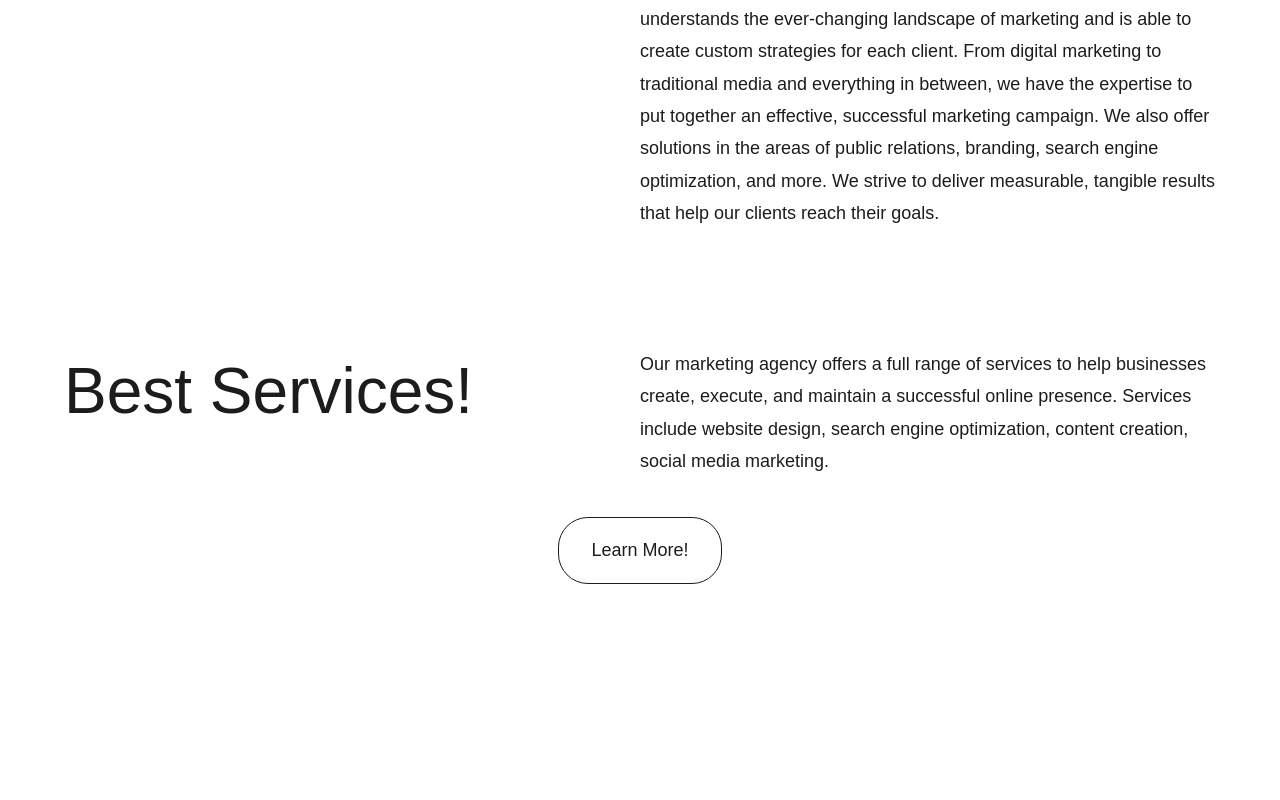
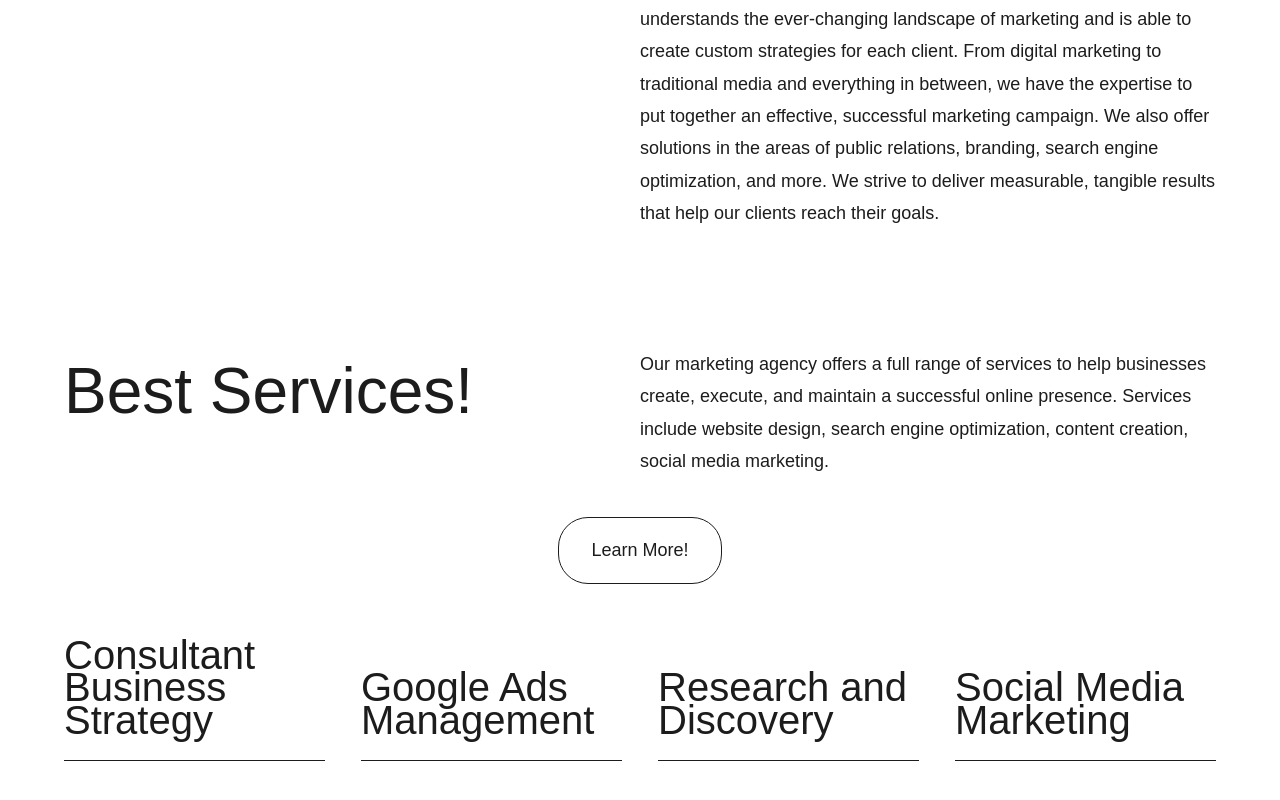
Before and after one commit to yamami-mohammed-monsif/Digital_Marketing_Agency, a React (Vite) app: page / in a window 1280 px wide. Shown: the part 1544-2344 px from the top of the page. Before the commit the page ends 2237 px from the top, so only its background shows below. Built offline with nearby package versions, Linux system fonts and the light colour scheme.

Commit message:
created what is left of BestServices section, made it resonsive

```diff
--- a/src/components/BestServices.tsx
+++ b/src/components/BestServices.tsx
@@ -1,4 +1,5 @@
 import { motion } from "framer-motion";
+import { services } from "../data.json";
 
 const BestServices = () => {
   return (
@@ -32,6 +33,16 @@ const BestServices = () => {
       >
         Learn More!
       </motion.button>
+      <ul className="grid gap-6 md:gap-9 md:grid-cols-2 lg:grid-cols-4 items-end mt-10 md:mt-11 lg:mt-[55px]">
+        {services.map((item) => {
+          return (
+            <li key={item.id} className="text-[40px] font-medium ">
+              {item.text}
+              <span className="block mt-6 w-full h-[1px] bg-main"></span>
+            </li>
+          );
+        })}
+      </ul>
     </section>
   );
 };
--- a/src/data.json
+++ b/src/data.json
@@ -4,5 +4,12 @@
     { "id": 2, "text": "About", "url": "#about" },
     { "id": 3, "text": "Service", "url": "#services" },
     { "id": 4, "text": "Office", "url": "#office" }
+  ],
+
+  "services": [
+    { "id": 1, "text": "Consultant Business Strategy" },
+    { "id": 2, "text": "Google Ads Management" },
+    { "id": 3, "text": "Research and Discovery" },
+    { "id": 4, "text": "Social Media Marketing" }
   ]
 }
```
